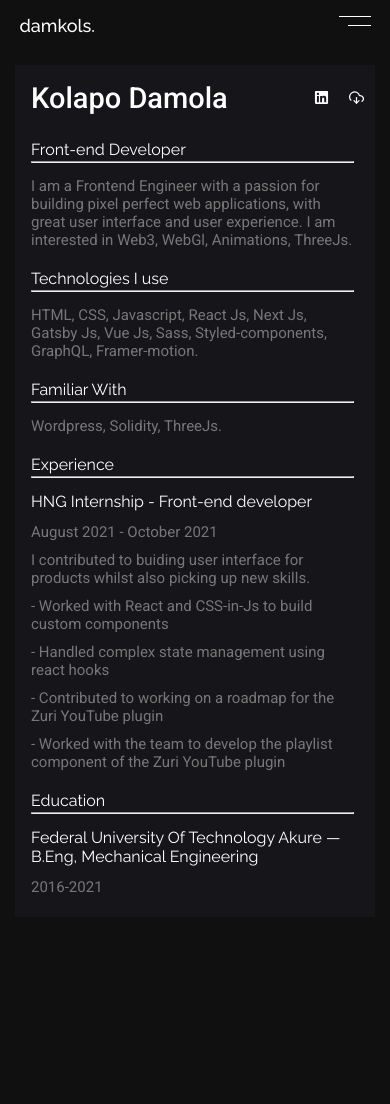
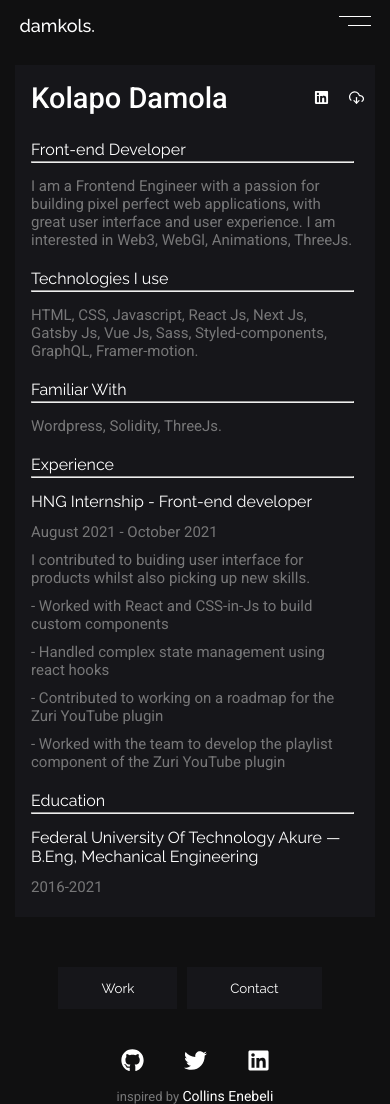
Before and after one commit to Damkols/dam-kols, a Next.js app: page /Resume in a window 390 px wide. Before the commit the page ends 917 px from the top, so only its background shows below. Built offline with nearby package versions, Linux system fonts and the light colour scheme.

Commit message:
added footer links

```diff
--- /dev/null
+++ b/components/Footer/Footer.js
@@ -0,0 +1,62 @@
+import React from "react";
+import styles from "./Footer.module.css";
+import { FaTwitter, FaGithub, FaLinkedin } from "react-icons/fa";
+import Link from "next/link";
+
+const Footer = ({ footerLinks }) => {
+  return (
+    <div>
+      <div className={styles.footer_links}>
+        {footerLinks.map((footer) => (
+          <button key={footer.id}>
+            <Link href={footer.link}>{footer.title}</Link>
+          </button>
+        ))}
+      </div>
+      <footer className={styles.footer}>
+        <div className={styles.socials}>
+          <a
+            href="https://github.com/Damkols"
+            target="_blank"
+            rel="noopener noreferrer"
+          >
+            <i>
+              <FaGithub />
+            </i>
+          </a>
+          <a
+            href="https://twitter.com/kolsCodes"
+            target="_blank"
+            rel="noopener noreferrer"
+          >
+            <i>
+              <FaTwitter />
+            </i>
+          </a>
+          <a
+            href="https://www.linkedin.com/in/kolapo-damola-usman-810996133/"
+            target="_blank"
+            rel="noopener noreferrer"
+          >
+            <i>
+              <FaLinkedin />
+            </i>
+          </a>
+        </div>
+
+        <p>
+          inspired by{" "}
+          <a
+            href="https://kadet.dev/"
+            target="_blank"
+            rel="noopener noreferrer"
+          >
+            <span>Collins Enebeli</span>
+          </a>
+        </p>
+      </footer>
+    </div>
+  );
+};
+
+export default Footer;
--- /dev/null
+++ b/components/Footer/Footer.module.css
@@ -0,0 +1,54 @@
+.footer_links {
+  display: flex;
+  justify-content: center;
+  align-items: center;
+  margin-bottom: 30px;
+}
+
+.footer_links > button {
+  background-color: #16161a;
+  outline: none;
+  padding: 12px 42px;
+  border: 1px solid transparent;
+  margin-right: 10px;
+}
+
+.footer_links > button > a {
+  text-decoration: none;
+  color: #fff;
+  text-align: center;
+  font-family: "Raleway", sans-serif;
+}
+
+.footer {
+  height: 10%;
+  display: flex;
+  flex-direction: column;
+  justify-content: center;
+  align-items: center;
+  margin: 10px 0 0 0;
+}
+
+.footer > .socials {
+  color: #fff;
+  padding: 10px;
+}
+
+.footer > .socials > a > i {
+  margin: 0 20px;
+  color: #fff;
+  font-size: 23px;
+}
+
+.footer > p {
+  color: #777778;
+  font-size: 13px;
+  font-family: "Roboto", sans-serif;
+  text-decoration: none;
+}
+
+.footer > p > a {
+  color: #fff;
+  font-size: 14px;
+  text-decoration: none;
+}
--- a/components/MobileLanding/MobileLanding.module.css
+++ b/components/MobileLanding/MobileLanding.module.css
@@ -1,6 +1,6 @@
 .content {
   width: 90%;
-  height: 90%;
+  height: 90vh;
   margin: 0 auto;
   overflow: hidden;
 }
@@ -94,6 +94,7 @@
 .footer > .socials > a > i {
   margin: 0 20px;
   color: #fff;
+  font-size: 23px;
 }
 
 .footer > p {
--- a/pages/Resume.js
+++ b/pages/Resume.js
@@ -1,68 +1,136 @@
-import styles from '../styles/Resume.module.css';
+import styles from "../styles/Resume.module.css";
 import { FiDownloadCloud } from "react-icons/fi";
 import { FaLinkedin } from "react-icons/fa";
+import Footer from "../components/Footer/Footer";
 
 const Resume = () => {
+  const footerLinks = [
+    {
+      link: "/Work",
+      title: "Work",
+      id: 1,
+    },
+    {
+      link: "/Contact",
+      title: "Contact",
+      id: 2,
+    },
+  ];
+
   return (
     <div className={styles.container}>
       <div className={styles.resume}>
-
         <div className={styles.userInfo}>
           <h1>Kolapo Damola</h1>
           <ul className={styles.download}>
-                        <li><a href="https://www.linkedin.com/in/kolapo-damola-usman-810996133/"
+            <li>
+              <a
+                href="https://www.linkedin.com/in/kolapo-damola-usman-810996133/"
                 target="_blank"
                 rel="noopener noreferrer"
               >
-                            <i><FaLinkedin /></i>
+                <i>
+                  <FaLinkedin />
+                </i>
                 <span>Linkedin</span>
-                        </a></li>
-                        <li><a href="https://docs.google.com/document/d/1RSEx5hRJ9pqsqC9ZQ3rCfJxdo09vKlVA2GNg1DwB9ks/edit"
+              </a>
+            </li>
+            <li>
+              <a
+                href="https://docs.google.com/document/d/1RSEx5hRJ9pqsqC9ZQ3rCfJxdo09vKlVA2GNg1DwB9ks/edit"
                 target="_blank"
                 rel="noopener noreferrer"
               >
-                            <i><FiDownloadCloud /></i>
+                <i>
+                  <FiDownloadCloud />
+                </i>
                 <span>Download</span>
-                        </a></li>
+              </a>
+            </li>
           </ul>
         </div>
 
         <div className={styles.template}>
-                    <h4>Front-end Developer <hr/></h4>
-                    <p>I am a Frontend Engineer with a passion for building pixel perfect web applications, with great user interface and user experience. I am interested in Web3, WebGl, Animations, ThreeJs.</p>
+          <h4>
+            Front-end Developer <hr />
+          </h4>
+          <p>
+            I am a Frontend Engineer with a passion for building pixel perfect
+            web applications, with great user interface and user experience. I
+            am interested in Web3, WebGl, Animations, ThreeJs.
+          </p>
         </div>
 
         <div className={styles.template}>
-                    <h4>Technologies I use <hr/></h4>
-                    <p>HTML, CSS, Javascript, React Js, Next Js, Gatsby Js, Vue Js, Sass, Styled-components, GraphQL, Framer-motion.</p>
+          <h4>
+            Technologies I use <hr />
+          </h4>
+          <p>
+            HTML, CSS, Javascript, React Js, Next Js, Gatsby Js, Vue Js, Sass,
+            Styled-components, GraphQL, Framer-motion.
+          </p>
         </div>
 
         <div className={styles.template}>
-                    <h4>Familiar With <hr/></h4>
+          <h4>
+            Familiar With <hr />
+          </h4>
           <p>Wordpress, Solidity, ThreeJs.</p>
         </div>
 
         <div className={styles.template}>
-                    <h4>Experience <hr/></h4>
-                    <h4>HNG Internship - <span>Front-end developer</span></h4>
+          <h4>
+            Experience <hr />
+          </h4>
+          <h4>
+            HNG Internship - <span>Front-end developer</span>
+          </h4>
           <p>August 2021 - October 2021</p>
-                    <p>I contributed to buiding user interface for products whilst also picking up new skills.</p>
+          <p>
+            I contributed to buiding user interface for products whilst also
+            picking up new skills.
+          </p>
           <ul>
-                        <li><p>- Worked with React and CSS-in-Js to build custom components</p></li>
-                        <li><p>- Handled complex state management using react hooks</p></li>
-                        <li><p>- Contributed to working on a roadmap for the Zuri YouTube plugin</p></li>
-                        <li><p>- Worked with the team to develop the playlist component of the Zuri YouTube plugin</p></li>
+            <li>
+              <p>
+                - Worked with React and CSS-in-Js to build custom components
+              </p>
+            </li>
+            <li>
+              <p>- Handled complex state management using react hooks</p>
+            </li>
+            <li>
+              <p>
+                - Contributed to working on a roadmap for the Zuri YouTube
+                plugin
+              </p>
+            </li>
+            <li>
+              <p>
+                - Worked with the team to develop the playlist component of the
+                Zuri YouTube plugin
+              </p>
+            </li>
           </ul>
         </div>
 
         <div className={styles.template}>
-                    <h4>Education<hr/></h4>
-                    <h4>Federal University Of Technology Akure — B.Eng, Mechanical Engineering</h4>
+          <h4>
+            Education
+            <hr />
+          </h4>
+          <h4>
+            Federal University Of Technology Akure — B.Eng, Mechanical
+            Engineering
+          </h4>
           <p>2016-2021</p>
         </div>
       </div>
+      <div className={styles.footerlinks}>
+        <Footer footerLinks={footerLinks} />
+      </div>
     </div>
   );
-}
+};
 
 export default Resume;
--- a/styles/Contact.module.css
+++ b/styles/Contact.module.css
@@ -1,29 +1,29 @@
-.container{
+.container {
   width: 100%;
   height: 90vh;
   background-color: #101011;
 }
 
-.contact{
+.contact {
   max-width: 100%;
   background-color: #101011;
   margin: 0 20px;
 }
 
-.input{
+.input {
   display: flex;
   flex-direction: column;
   margin: 30px;
 }
 
-.input > label{
+.input > label {
   font-size: 19px;
   margin-bottom: 10px;
   color: #d3d3d3;
   font-family: "Roboto", sans-serif;
 }
 
-.input > input{
+.input > input {
   font-size: 16px;
   outline: none;
   padding: 10px;
@@ -33,24 +33,24 @@
   height: 50px;
 }
 
-.input > .submit{
+.input > .submit {
   cursor: pointer;
 }
 
-.message{
+.message {
   display: flex;
   flex-direction: column;
   margin: 30px;
 }
 
-.message > label{
+.message > label {
   font-size: 19px;
   margin-bottom: 10px;
   color: #d3d3d3;
   font-family: Roboto, sans-serif;
 }
 
-.message > textarea{
+.message > textarea {
   font-size: 16px;
   outline: none;
   padding: 10px;
@@ -61,47 +61,54 @@
   color: #d3d3d3;
 }
 
+.container > .footerlinks {
+  display: none;
+}
 
+@media only screen and (max-width: 1000px) {
+  .container > .footerlinks {
+    margin: 50px auto;
+    display: block;
+  }
+}
 
 @media only screen and (max-height: 600px) {
-    .input{
+  .input {
     margin: 5px 20px;
   }
 
-    .message{
+  .message {
     margin: 20px;
   }
 }
 
-
 @media only screen and (max-width: 500px) {
-
-    .contact{
+  .contact {
     margin: 10px;
   }
 
-    .input{
+  .input {
     margin: 20px;
   }
 
-    .input > label{
+  .input > label {
     font-size: 16px;
     margin-bottom: 10px;
   }
 
-    .input > input{
+  .input > input {
     font-size: 14px;
   }
 
-    .message{
+  .message {
     margin: 20px;
   }
 
-    .message > label{
+  .message > label {
     font-size: 16px;
   }
 
-    .message > textarea{
+  .message > textarea {
     font-size: 14px;
   }
 }
--- a/styles/Resume.module.css
+++ b/styles/Resume.module.css
@@ -1,26 +1,24 @@
-
-.container{
+.container {
   width: 100%;
   height: 90vh;
   background-color: #101011;
 }
 
-
-.resume{
+.resume {
   max-width: 100%;
-    background-color: #16161A;
-    border: 1px solid #16161A;
+  background-color: #16161a;
+  border: 1px solid #16161a;
   margin: 20px;
   padding: 15px;
 }
 
-.resume > .userInfo{
+.resume > .userInfo {
   display: flex;
   align-items: center;
   justify-content: space-between;
 }
 
-.resume > .userInfo > h1{
+.resume > .userInfo > h1 {
   color: #fff;
   font-size: 29px;
   font-weight: 500;
@@ -28,11 +26,11 @@
   font-family: "Roboto", sans-serif;
 }
 
-.resume > .userInfo > .download{
+.resume > .userInfo > .download {
   display: flex;
 }
 
-.resume > .userInfo > .download > li{
+.resume > .userInfo > .download > li {
   list-style-type: none;
   margin-left: 10px;
   color: #fff;
@@ -40,7 +38,7 @@
   font-size: 13px;
 }
 
-.resume > .userInfo > .download > li > a{
+.resume > .userInfo > .download > li > a {
   font-size: 12px;
   text-decoration: none;
   color: #fff;
@@ -48,7 +46,7 @@
   align-items: center;
 }
 
-.resume > .userInfo > .download > li > a > i{
+.resume > .userInfo > .download > li > a > i {
   padding: 0 3px;
   text-decoration: none;
   color: #fff;
@@ -56,12 +54,12 @@
   font-size: 15px;
 }
 
-.template{
+.template {
   margin: 10px;
   margin-bottom: 10px;
 }
 
-.template > h4{
+.template > h4 {
   font-size: 16px;
   font-family: "Raleway", sans-serif;
   color: #fff;
@@ -69,11 +67,11 @@
   padding: 5px 5px 7px 0;
 }
 
-.template > h4 > hr{
+.template > h4 > hr {
   margin: 2px 0;
 }
 
-.template > p{
+.template > p {
   font-size: 15px;
   font-weight: 400;
   color: #777778;
@@ -81,7 +79,7 @@
   font-family: "Roboto", sans-serif;
 }
 
-.template > ul{
+.template > ul {
   list-style-type: none;
 }
 
@@ -93,18 +91,28 @@
   font-family: "Roboto", sans-serif;
 }
 
+.container > .footerlinks {
+  display: none;
+}
+
+@media only screen and (max-width: 1000px) {
+  .container > .footerlinks {
+    margin: 50px auto;
+    display: block;
+  }
+}
 
 @media only screen and (max-width: 500px) {
-    .resume{
+  .resume {
     margin: 15px;
     padding: 5px;
   }
 
-    .resume > .userInfo > .download > li > a > i{
+  .resume > .userInfo > .download > li > a > i {
     padding: 0 5px;
   }
 
-    .resume > .userInfo > .download > li > a > span{
+  .resume > .userInfo > .download > li > a > span {
     display: none;
   }
 }
```
Also changed, not shown: components/Work/Work1.js (+17 -0 lines), components/Work/Work1.module.css (+30 -22 lines), pages/Contact.js (+36 -13 lines). Lines whose indentation alone changed are shown as unchanged.
